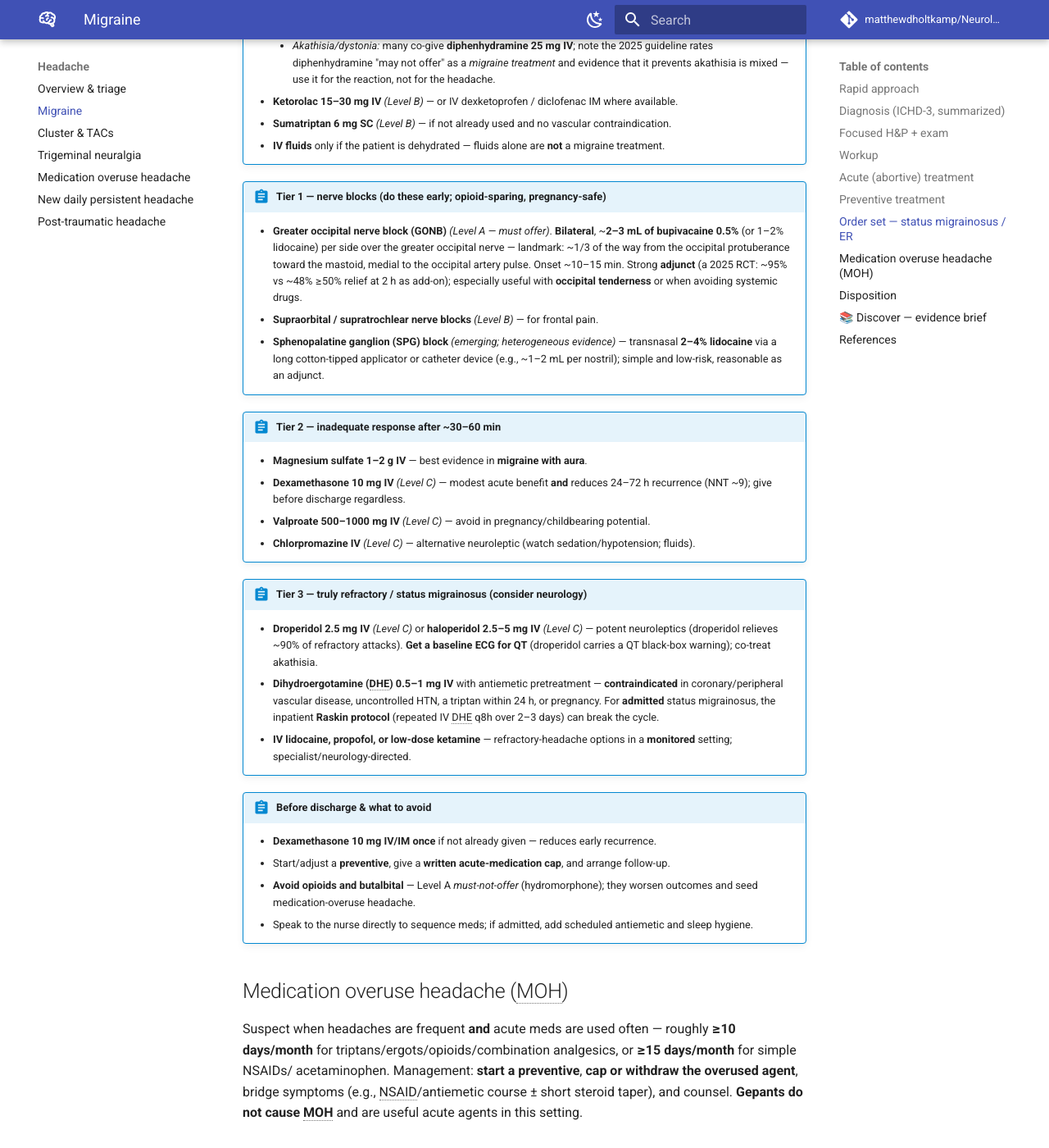
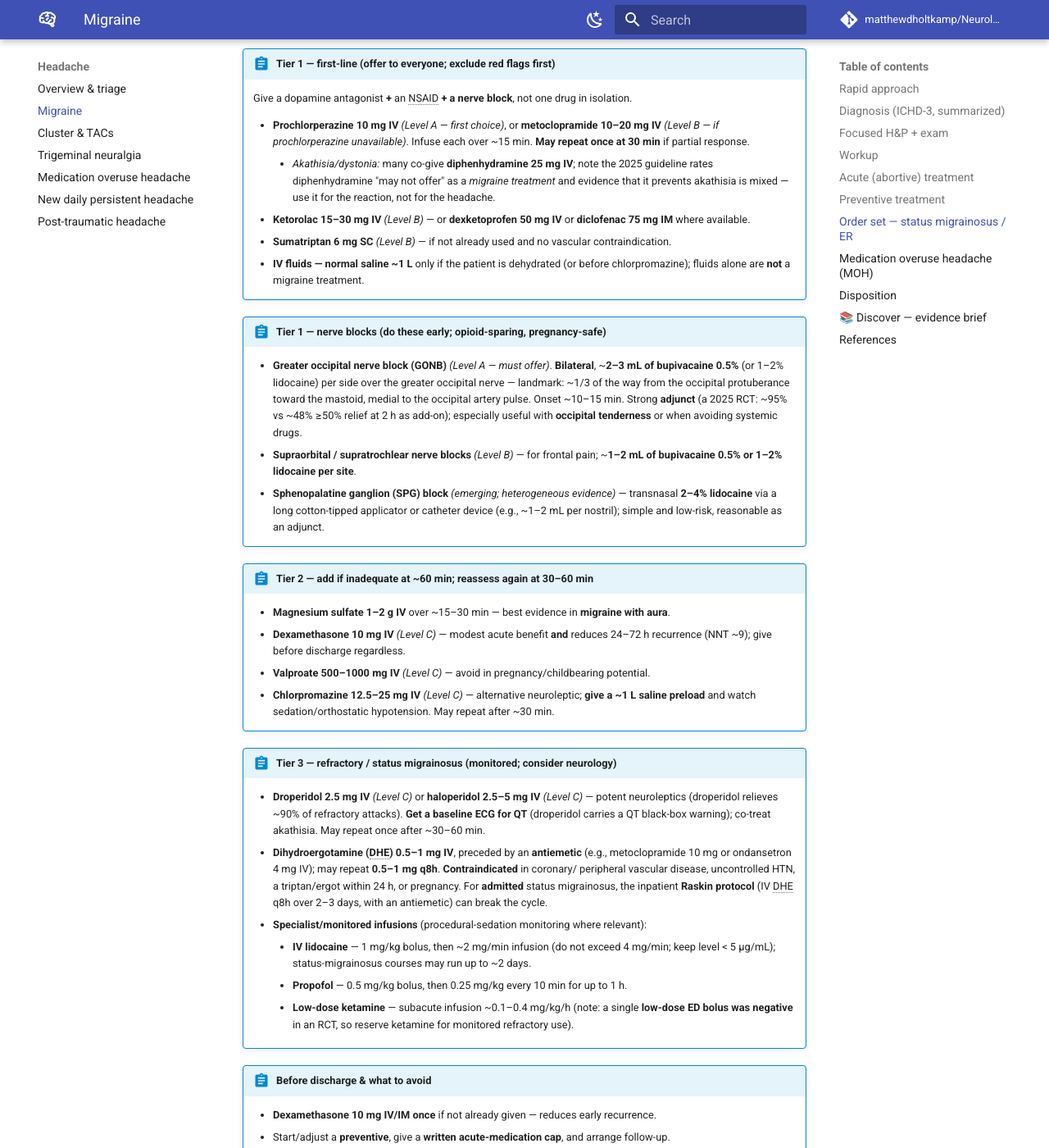
Before and after one commit to matthewdholtkamp/Neurology, an MkDocs documentation site: the page built from docs/headache/migraine.md, in a window 1280 px wide and 1400 px high, scrolled down 2923 px. Shown: the whole window at 82% size. Built offline with MkDocs 1.6.1 and Material for MkDocs 9.7.7, drawn with Linux system fonts in a browser that asks for light colours; comment, search, counter and statistics services are not loaded; some of the changed text lies outside the part shown.

Commit message:
ER migraine protocol: add doses to every agent + escalation timing
- Every medication now carries a dose/route (added: metoclopramide 10-20 mg,
  dexketoprofen 50 mg IV, diclofenac 75 mg IM, NS ~1 L, supraorbital block 1-2 mL,
  chlorpromazine 12.5-25 mg IV with saline preload, DHE antiemetic pretreatment,
  and Tier 3 infusions: lidocaine 1 mg/kg then 2 mg/min, propofol 0.5 then
  0.25 mg/kg q10min, ketamine 0.1-0.4 mg/kg/h).
- Added explicit escalation cadence: reassess q30min; repeat dopamine antagonist
  once at 30 min; escalate to Tier 2 at ~60 min; reassess 30-60 min before Tier 3.
- Noted the negative low-dose ketamine ED bolus RCT (reserve ketamine for monitored
  refractory infusion).

Co-Authored-By: Claude Opus 4.8 <noreply@anthropic.com>

```diff
--- a/docs/headache/migraine.md
+++ b/docs/headache/migraine.md
@@ -129,17 +129,26 @@ block** are now **Level A "must offer,"** and **opioids are to be avoided** (IV
 Level A *"must NOT offer"*). Nerve blocks are opioid-sparing, fast, and safe in pregnancy — reach
 for them early, not just as a last resort.
 
+**Escalation cadence:** give the whole of Tier 1 together up front, then **reassess pain every
+30 minutes**. At **30 min**, if only partial relief, you may **repeat the dopamine antagonist once**
+(prochlorperazine 10 mg or metoclopramide 10 mg). If still inadequate at **~60 min**, move to
+**Tier 2**; reassess again at **~30–60 min** before **Tier 3**. Nerve blocks act within 10–15 min,
+so they help decide escalation quickly.
+
 !!! orderset "Tier 1 — first-line (offer to everyone; exclude red flags first)"
     Give a dopamine antagonist **+** an NSAID **+ a nerve block**, not one drug in isolation.
 
-    - **Prochlorperazine 10 mg IV** *(Level A — first choice)*, or **metoclopramide 10 mg IV**
-      *(Level B — if prochlorperazine unavailable)*. Infuse over ~15 min.
+    - **Prochlorperazine 10 mg IV** *(Level A — first choice)*, or **metoclopramide 10–20 mg IV**
+      *(Level B — if prochlorperazine unavailable)*. Infuse each over ~15 min. **May repeat once at
+      30 min** if partial response.
         - *Akathisia/dystonia:* many co-give **diphenhydramine 25 mg IV**; note the 2025 guideline
           rates diphenhydramine "may not offer" as a *migraine treatment* and evidence that it
           prevents akathisia is mixed — use it for the reaction, not for the headache.
-    - **Ketorolac 15–30 mg IV** *(Level B)* — or IV dexketoprofen / diclofenac IM where available.
+    - **Ketorolac 15–30 mg IV** *(Level B)* — or **dexketoprofen 50 mg IV** or **diclofenac 75 mg
+      IM** where available.
     - **Sumatriptan 6 mg SC** *(Level B)* — if not already used and no vascular contraindication.
-    - **IV fluids** only if the patient is dehydrated — fluids alone are **not** a migraine treatment.
+    - **IV fluids — normal saline ~1 L** only if the patient is dehydrated (or before chlorpromazine);
+      fluids alone are **not** a migraine treatment.
 
 !!! orderset "Tier 1 — nerve blocks (do these early; opioid-sparing, pregnancy-safe)"
     - **Greater occipital nerve block (GONB)** *(Level A — must offer)*. **Bilateral**, ~**2–3 mL of
@@ -147,28 +156,36 @@ for them early, not just as a last resort.
       ~1/3 of the way from the occipital protuberance toward the mastoid, medial to the occipital
       artery pulse. Onset ~10–15 min. Strong **adjunct** (a 2025 RCT: ~95% vs ~48% ≥50% relief at
       2 h as add-on); especially useful with **occipital tenderness** or when avoiding systemic drugs.
-    - **Supraorbital / supratrochlear nerve blocks** *(Level B)* — for frontal pain.
+    - **Supraorbital / supratrochlear nerve blocks** *(Level B)* — for frontal pain; ~**1–2 mL of
+      bupivacaine 0.5% or 1–2% lidocaine per site**.
     - **Sphenopalatine ganglion (SPG) block** *(emerging; heterogeneous evidence)* — transnasal
       **2–4% lidocaine** via a long cotton-tipped applicator or catheter device (e.g., ~1–2 mL per
       nostril); simple and low-risk, reasonable as an adjunct.
 
-!!! orderset "Tier 2 — inadequate response after ~30–60 min"
-    - **Magnesium sulfate 1–2 g IV** — best evidence in **migraine with aura**.
+!!! orderset "Tier 2 — add if inadequate at ~60 min; reassess again at 30–60 min"
+    - **Magnesium sulfate 1–2 g IV** over ~15–30 min — best evidence in **migraine with aura**.
     - **Dexamethasone 10 mg IV** *(Level C)* — modest acute benefit **and** reduces 24–72 h
       recurrence (NNT ~9); give before discharge regardless.
     - **Valproate 500–1000 mg IV** *(Level C)* — avoid in pregnancy/childbearing potential.
-    - **Chlorpromazine IV** *(Level C)* — alternative neuroleptic (watch sedation/hypotension; fluids).
+    - **Chlorpromazine 12.5–25 mg IV** *(Level C)* — alternative neuroleptic; **give a ~1 L saline
+      preload** and watch sedation/orthostatic hypotension. May repeat after ~30 min.
 
-!!! orderset "Tier 3 — truly refractory / status migrainosus (consider neurology)"
+!!! orderset "Tier 3 — refractory / status migrainosus (monitored; consider neurology)"
     - **Droperidol 2.5 mg IV** *(Level C)* or **haloperidol 2.5–5 mg IV** *(Level C)* — potent
       neuroleptics (droperidol relieves ~90% of refractory attacks). **Get a baseline ECG for QT**
-      (droperidol carries a QT black-box warning); co-treat akathisia.
-    - **Dihydroergotamine (DHE) 0.5–1 mg IV** with antiemetic pretreatment — **contraindicated** in
-      coronary/peripheral vascular disease, uncontrolled HTN, a triptan within 24 h, or pregnancy.
-      For **admitted** status migrainosus, the inpatient **Raskin protocol** (repeated IV DHE q8h
-      over 2–3 days) can break the cycle.
-    - **IV lidocaine, propofol, or low-dose ketamine** — refractory-headache options in a
-      **monitored** setting; specialist/neurology-directed.
+      (droperidol carries a QT black-box warning); co-treat akathisia. May repeat once after
+      ~30–60 min.
+    - **Dihydroergotamine (DHE) 0.5–1 mg IV**, preceded by an **antiemetic** (e.g., metoclopramide
+      10 mg or ondansetron 4 mg IV); may repeat **0.5–1 mg q8h**. **Contraindicated** in coronary/
+      peripheral vascular disease, uncontrolled HTN, a triptan/ergot within 24 h, or pregnancy. For
+      **admitted** status migrainosus, the inpatient **Raskin protocol** (IV DHE q8h over 2–3 days,
+      with an antiemetic) can break the cycle.
+    - **Specialist/monitored infusions** (procedural-sedation monitoring where relevant):
+        - **IV lidocaine** — 1 mg/kg bolus, then ~2 mg/min infusion (do not exceed 4 mg/min; keep
+          level < 5 µg/mL); status-migrainosus courses may run up to ~2 days.
+        - **Propofol** — 0.5 mg/kg bolus, then 0.25 mg/kg every 10 min for up to 1 h.
+        - **Low-dose ketamine** — subacute infusion ~0.1–0.4 mg/kg/h (note: a single **low-dose ED
+          bolus was negative** in an RCT, so reserve ketamine for monitored refractory use).
 
 !!! orderset "Before discharge & what to avoid"
     - **Dexamethasone 10 mg IV/IM once** if not already given — reduces early recurrence.
```
